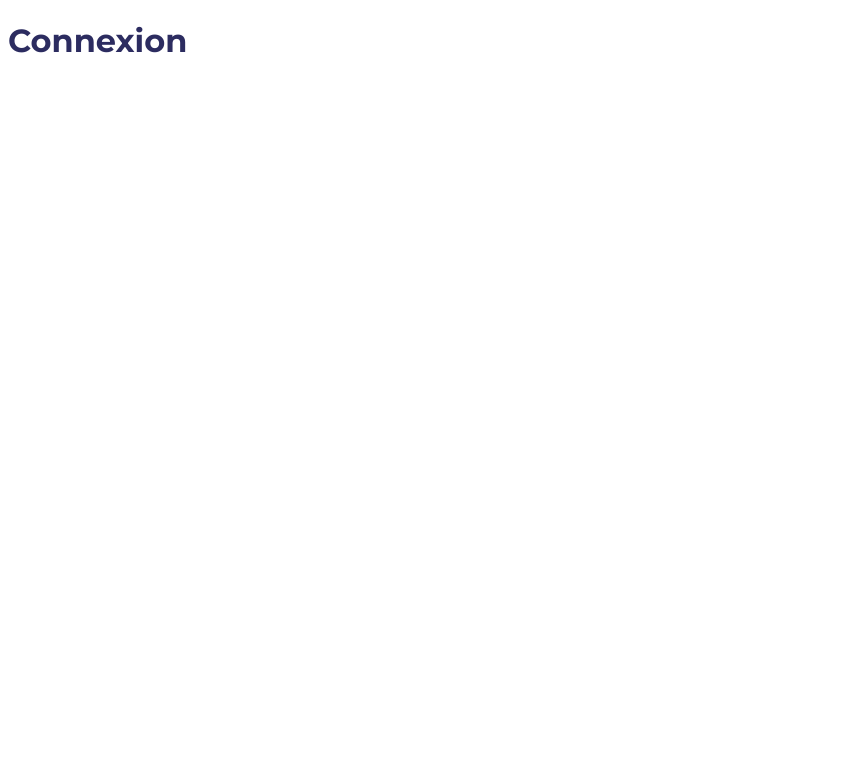
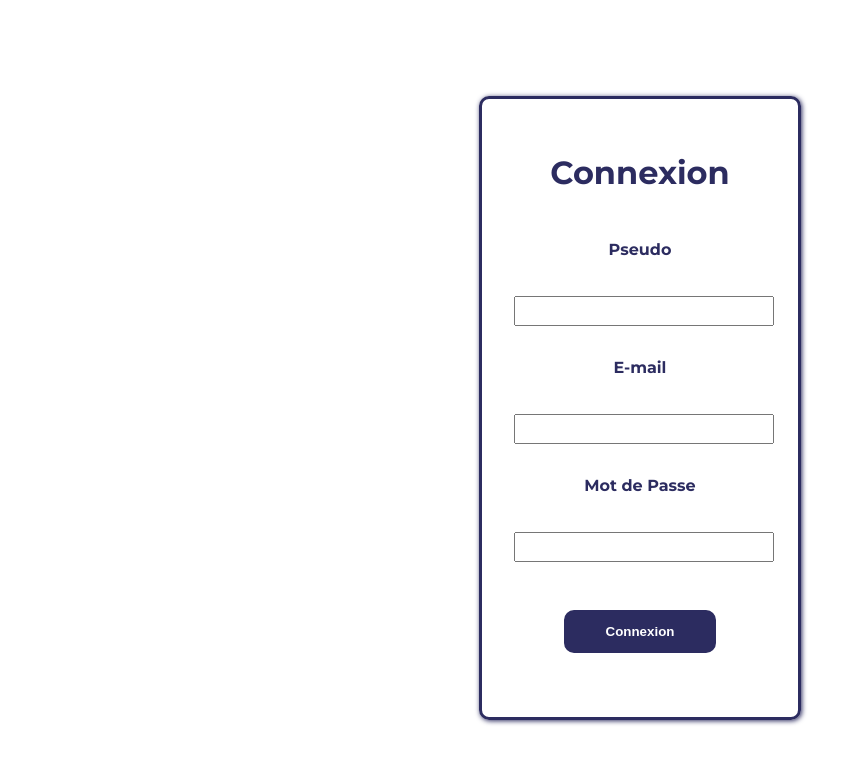
Before and after one commit to Marine-Dlf/planning-app-project, a React (Create React App) app in the folder planning-app-project/: page /connexion in a window 1280 px wide. Shown: the top 764 px of the page, without its empty margins (0-860 px from the left). Built offline with nearby package versions, Linux system fonts and the light colour scheme.

Commit message:
Début de la création de la page connexion et de son style

```diff
--- a/planning-app-project/src/pages/Connexion.jsx
+++ b/planning-app-project/src/pages/Connexion.jsx
@@ -1,9 +1,22 @@
 import React from 'react'
+import '../styles/connexion.scss'
+
 
 function Connexion() {
   return (
-    <div>
-      <h1>Connexion</h1>
+    <div className='parent'>
+      <div className='connexion'>
+        <h1>Connexion</h1>
+        <form>
+          <label>Pseudo</label>
+          <input type='text'/>
+          <label>E-mail</label>
+          <input type='text'/>
+          <label>Mot de Passe</label>
+          <input type='text'/>
+          <button type='submit'>Connexion</button>
+        </form>
+      </div>
     </div>
   )
 }
--- /dev/null
+++ b/planning-app-project/src/styles/connexion.scss
@@ -0,0 +1,67 @@
+.parent {
+    display: flex;
+    justify-content: center;
+    align-items: center;
+    height: 100vh;
+}
+
+.connexion {
+    padding-top: 2rem;
+    border: solid;
+    border-radius: 10px;
+    text-align: center;
+    width: 25%; /* Garde la largeur à 25% */
+    color: rgb(44, 44, 96);
+    font-weight: bold;
+    box-shadow: 1px 1px 5px rgb(44, 44, 96);
+    max-width: 500px; /* Limite la taille maximale pour les grands écrans */
+    min-width: 280px; /* Empêche la div de devenir trop petite */
+
+    form {
+        display: flex;
+        flex-flow: column;
+        align-items: center;
+        margin: 2rem;
+
+        label, input {
+            margin: 1rem auto;
+            width: 100%; /* Inputs prennent 100% de la largeur du form */
+            max-width: 100%; /* Évite les débordements */
+            height: 1.5rem;
+        }
+    }
+
+    button {
+        margin-top: 2rem;
+        margin-bottom: 2rem;
+        padding: 0.7rem 1.5rem; /* Padding pour le bouton */
+        font-weight: bold;
+        cursor: pointer;
+        color: white;
+        background-color: rgb(44, 44, 96);
+        border-radius: 10px;
+        border: solid rgb(44, 44, 96);
+        transition: background-color 0.3s, border 0.3s;
+        width: 60%; /* Le bouton prend la même largeur que les inputs */
+        max-width: 100%; /* Évite que le bouton dépasse les limites du conteneur */
+        box-sizing: border-box; /* Inclut padding et border dans le calcul de la largeur */
+
+        &:hover {
+            background-color: rgb(28, 28, 66);
+            border: solid rgb(28, 28, 66);
+        }
+    }
+}
+
+/* Media Queries pour petits écrans */
+@media (max-width: 768px) {
+    .connexion {
+        width: 80%; /* Ajuste la largeur de la div à 80% sur des écrans moyens */
+    }
+}
+
+@media (max-width: 480px) {
+    .connexion {
+        width: 90%; /* Ajuste la largeur de la div à 90% sur des petits écrans */
+    }
+}
```
